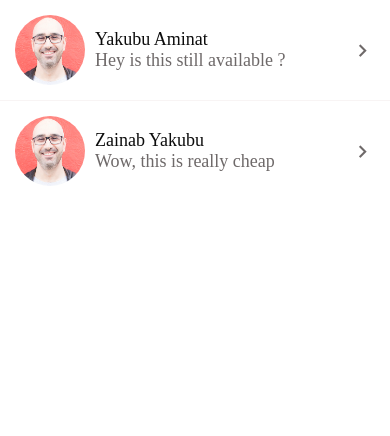
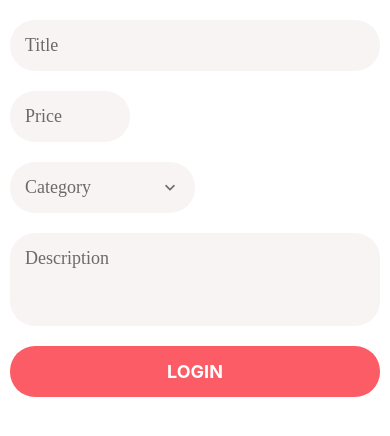
Before and after one commit to giselle2323/rn, a React Native app: screen / in a window 390 px wide. Shown: the top 436 px of the page. Built offline with nearby package versions, Linux system fonts and the light colour scheme.

Commit message:
feat: picker update

```diff
--- a/App.js
+++ b/App.js
@@ -9,6 +9,6 @@ import MessagesScreen from "./app/screens/MessagesScreen";
 export default function App() {
 
   return (
-    <MessagesScreen />
+    <ListingEditScreen />
   );
 }
--- a/app/components/AppPicker.js
+++ b/app/components/AppPicker.js
@@ -1,19 +1,35 @@
 import { MaterialCommunityIcons } from "@expo/vector-icons";
 import React, { useState } from "react";
-import { Button, FlatList, Modal, StyleSheet, TouchableWithoutFeedback, View } from "react-native";
+import {
+  Button,
+  FlatList,
+  Modal,
+  StyleSheet,
+  TouchableWithoutFeedback,
+  View,
+} from "react-native";
 
 import defaultStyles from "../config/styles";
 import Screen from "../screens/Screen";
 import AppText from "./AppText";
 import PickerItem from "./PickerItem";
 
-function AppPicker({ icon, items, onSelectItem, placeholder, selectedItem }) {
+function AppPicker({
+  icon,
+  items,
+  onSelectItem,
+  numberOfColumns = 1,
+  PickerItemComponent = PickerItem,
+  placeholder,
+  selectedItem,
+  width = "100%",
+}) {
   const [modalVisible, setModalVisible] = useState(false);
 
   return (
     <>
       <TouchableWithoutFeedback onPress={() => setModalVisible(true)}>
-        <View style={styles.container}>
+        <View style={[styles.container, { width }]}>
           {icon && (
             <MaterialCommunityIcons
               name={icon}
@@ -22,7 +38,11 @@ function AppPicker({ icon, items, onSelectItem, placeholder, selectedItem }) {
               style={styles.icon}
             />
           )}
-          {selectedItem ? <AppText style={styles.text}>{selectedItem.label}</AppText> : <AppText style={styles.placeholder}>{placeholder}</AppText>}
+          {selectedItem ? (
+            <AppText style={styles.text}>{selectedItem.label}</AppText>
+          ) : (
+            <AppText style={styles.placeholder}>{placeholder}</AppText>
+          )}
           <MaterialCommunityIcons
             name="chevron-down"
             size={20}
@@ -36,8 +56,10 @@ function AppPicker({ icon, items, onSelectItem, placeholder, selectedItem }) {
           <FlatList
             data={items}
             keyExtractor={(item) => item.value.toString()}
+            numColumns={numberOfColumns}
             renderItem={({ item }) => (
-              <PickerItem
+              <PickerItemComponent
+                item={item}
                 label={item.label}
                 onPress={() => {
                   setModalVisible(false);
@@ -57,7 +79,6 @@ const styles = StyleSheet.create({
     backgroundColor: defaultStyles.colors.light,
     borderRadius: 25,
     flexDirection: "row",
-    width: "100%",
     padding: 15,
     marginVertical: 10,
   },
@@ -66,7 +87,7 @@ const styles = StyleSheet.create({
   },
   placeholder: {
     color: defaultStyles.colors.medium,
-    flex: 1
+    flex: 1,
   },
   text: {
     flex: 1,
--- a/app/components/AppTextInput.js
+++ b/app/components/AppTextInput.js
@@ -4,9 +4,9 @@ import { StyleSheet, TextInput, View } from "react-native";
 
 import defaultStyles from "../config/styles";
 
-export default function AppTextInput({ icon, ...otherProps }) {
+export default function AppTextInput({ icon, width="100%", ...otherProps }) {
   return (
-    <View style={styles.container}>
+    <View style={[styles.container, {width: width}]}>
       {icon && (
         <MaterialCommunityIcons
           name={icon}
@@ -25,7 +25,6 @@ const styles = StyleSheet.create({
     backgroundColor: defaultStyles.colors.light,
     borderRadius: 25,
     flexDirection: "row",
-    width: "100%",
     padding: 15,
     marginVertical: 10,
   },
--- /dev/null
+++ b/app/components/CategoryPickerItem.js
@@ -0,0 +1,27 @@
+import React from "react";
+import { View, StyleSheet } from "react-native";
+import AppText from "./AppText";
+import Icon from "./Icon";
+function CategoryPickerItem({ onPress, item }) {
+  return (
+    <View style={styles.container}>
+      <Icon backgroundColor={item.backgroundColor} name={item.icon} size={80} />
+      <AppText style={styles.label}>{item.label}</AppText>
+    </View>
+  );
+}
+
+const styles = StyleSheet.create({
+  container: {
+    paddingHorizontal: 30,
+    paddingVertical: 15,
+    alignItems: "center",
+    width: "33%"
+  },
+  label: {
+    marginTop: 5,
+    textAlign: "center"
+  }
+});
+
+export default CategoryPickerItem;
--- a/app/components/PickerItem.js
+++ b/app/components/PickerItem.js
@@ -3,10 +3,10 @@ import { StyleSheet, TouchableOpacity, View } from 'react-native';
 
 import AppText from './AppText';
 
-function PickerItem({label, onPress}) {
+function PickerItem({item, onPress}) {
     return (
        <TouchableOpacity onPress={onPress}>
-         <AppText style={styles.text}>{label}</AppText>
+         <AppText style={styles.text}>{item.label}</AppText>
        </TouchableOpacity>
     );
 }
--- a/app/components/forms/AppFormField.js
+++ b/app/components/forms/AppFormField.js
@@ -5,13 +5,14 @@ import { useFormikContext } from "formik";
 import AppTextInput from "../AppTextInput";
 import ErrorMessage from "./ErrorMessage";
 
-export default function AppFormField({ name, ...otherProps }) {
+export default function AppFormField({ name, width, ...otherProps }) {
   const { setFieldTouched, handleChange, errors, touched } = useFormikContext();
   return (
     <>
       <AppTextInput
         onChangeText={handleChange(name)}
         onBlur={() => setFieldTouched(name)}
+        width={width}
         {...otherProps}
       />
       <ErrorMessage error={errors[name]} visible={touched[name]} />
--- a/app/components/forms/AppFormPicker.js
+++ b/app/components/forms/AppFormPicker.js
@@ -4,7 +4,7 @@ import { useFormikContext } from "formik";
 import AppPicker from "../AppPicker";
 import ErrorMessage from "./ErrorMessage";
 
-function AppFormPicker({ items, name, placeholder }) {
+function AppFormPicker({ items, name, placeholder, PickerItemComponent, width, numberOfColumns }) {
   const { errors, setFieldValue, touched, values } = useFormikContext();
 
   return (
@@ -13,7 +13,10 @@ function AppFormPicker({ items, name, placeholder }) {
         items={items}
         onSelectItem={(item) => setFieldValue(name, item)}
         placeholder={placeholder}
+        numberOfColumns={numberOfColumns}
         selectedItem={values[name]}
+        PickerItemComponent={PickerItemComponent}
+        width={width}
       />
       <ErrorMessage error={errors[name]} visible={touched[name]} />
     </>
--- a/app/screens/ListingEditScreen.js
+++ b/app/screens/ListingEditScreen.js
@@ -1,6 +1,7 @@
 import React from "react";
 import { StyleSheet } from "react-native";
 import * as Yup from "yup";
+import CategoryPickerItem from "../components/CategoryPickerItem";
 
 import {
   AppForm as Form,
@@ -18,9 +19,9 @@ const validationSchema = Yup.object().shape({
 });
 
 const categories = [
-  { label: "Furniture", value: 1 },
-  { label: "Clothing", value: 2 },
-  { label: "Camera", value: 3 },
+  { label: "Furniture", value: 1, backgroundColor: "red", icon: "apps" },
+  { label: "Clothing", value: 2, backgroundColor: "green", icon: "email" },
+  { label: "Camera", value: 3, backgroundColor: "blue", icon: "lock" },
 ];
 
 function ListingEditScreen() {
@@ -42,8 +43,16 @@ function ListingEditScreen() {
           maxLength={8}
           name="price"
           placeholder="Price"
+          width={120}
         />
-        <Picker items={categories} name="category" placeholder="Category" />
+        <Picker
+          items={categories}
+          name="category"
+          placeholder="Category"
+          PickerItemComponent={CategoryPickerItem}
+          width="50%"
+          numberOfColumns={3}
+        />
         <FormField
           maxLength={255}
           multiline
--- a/package.json
+++ b/package.json
@@ -12,6 +12,7 @@
   "dependencies": {
     "expo": "~45.0.0",
     "expo-constants": "^13.1.1",
+    "expo-image-picker": "~13.1.1",
     "expo-status-bar": "~1.3.0",
     "formik": "^2.2.9",
     "react": "17.0.2",
```
Also changed, not shown: 1 other file (tests, documents, lock files or other folders).
